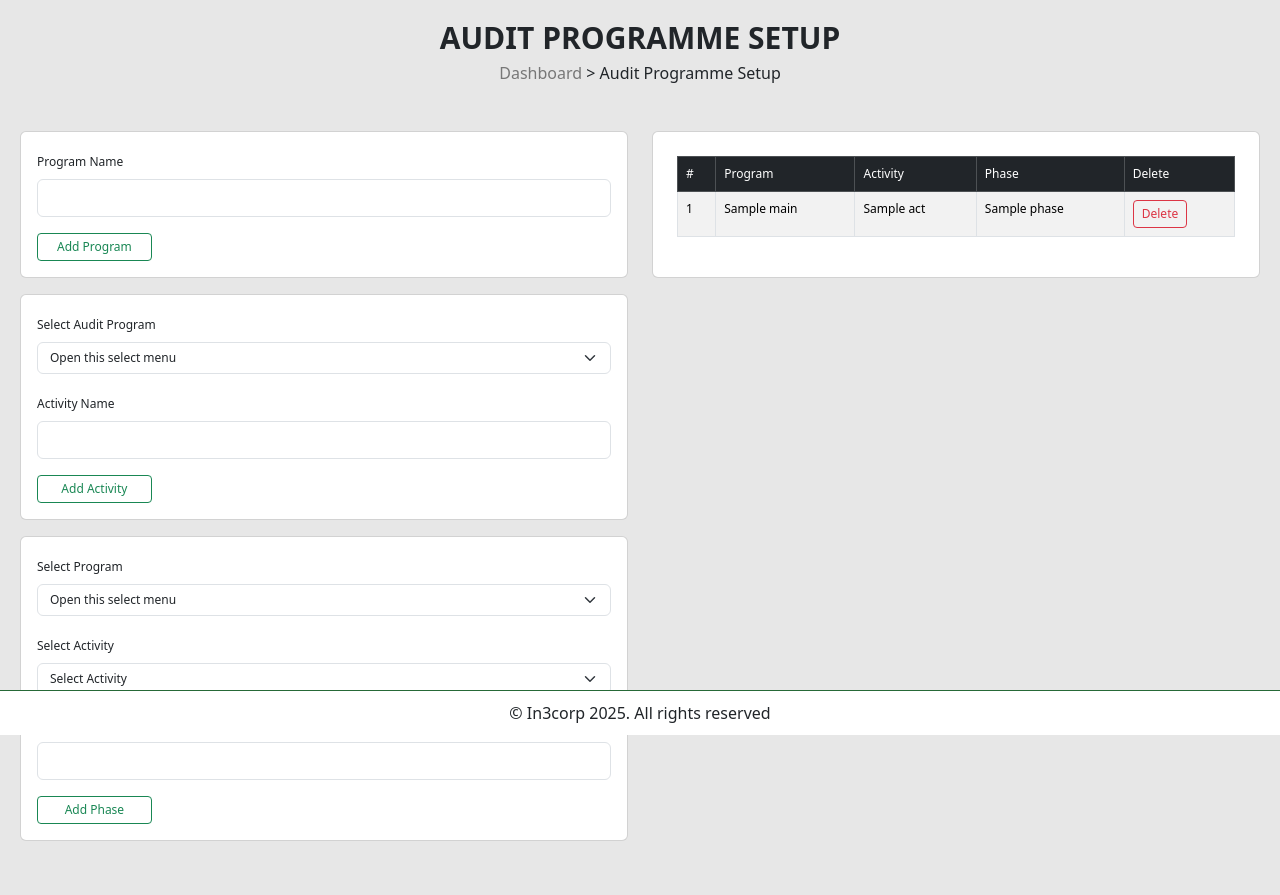
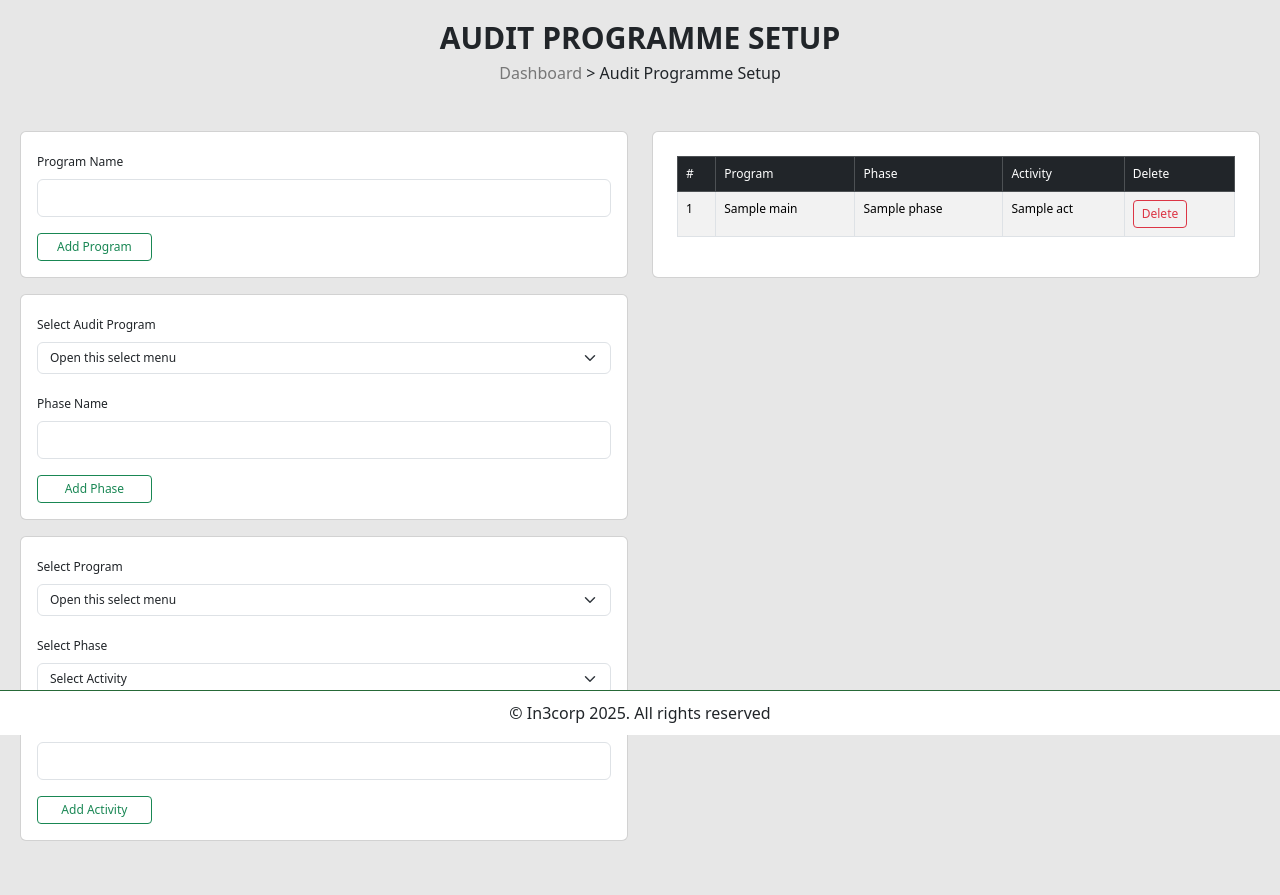
Before and after one commit to sidmrlazy/isocorp, a PHP site: page /audit-program-setup.php in a window 1280 px wide. Shown: the part 65-960 px from the top of the page. Run offline with PHP 8.4, Linux system fonts and the light colour scheme; tables that the repository leaves empty or names only in its code hold one stand-in row (values such as "Sample post"); some libraries are stand-ins or nearby versions.

Commit message:
modified:   audit-program-setup.php modified:   audit-program.php

```diff
--- a/audit-program-setup.php
+++ b/audit-program-setup.php
@@ -73,11 +73,11 @@ if (isset($_GET['program_id'])) {
                     </select>
                 </div>
                 <div class="mb-3">
-                    <label style="font-size: 12px !important;" for="exampleInputEmail1" class="form-label">Activity Name</label>
+                    <label style="font-size: 12px !important;" for="exampleInputEmail1" class="form-label">Phase Name</label>
                     <input type="text" name="ap_act_name" class="form-control" id="exampleInputEmail1" aria-describedby="emailHelp">
                 </div>
 
-                <button type="submit" name="add-activity" style="width: 20%; font-size: 12px !important" class="btn btn-sm btn-outline-success">Add Activity</button>
+                <button type="submit" name="add-activity" style="width: 20%; font-size: 12px !important" class="btn btn-sm btn-outline-success">Add Phase</button>
             </form>
 
             <!-- ========= PHASE NAME ========= -->
@@ -112,7 +112,7 @@ if (isset($_GET['program_id'])) {
                     </select>
                 </div>
                 <div class="mb-3">
-                    <label style="font-size: 12px !important;" for="exampleInputEmail1" class="form-label">Select Activity</label>
+                    <label style="font-size: 12px !important;" for="exampleInputEmail1" class="form-label">Select Phase</label>
                     <select style="font-size: 12px !important;" name="ap_ph_act_id" id="ap_ph_act_id" class="form-select" aria-label="Default select example">
                         <option selected>Select Activity</option>
                         <?php
@@ -127,11 +127,11 @@ if (isset($_GET['program_id'])) {
                     </select>
                 </div>
                 <div class="mb-3">
-                    <label style="font-size: 12px !important;" for="exampleInputEmail1" class="form-label">Phase Name</label>
+                    <label style="font-size: 12px !important;" for="exampleInputEmail1" class="form-label">Activity Name</label>
                     <input type="text" name="ap_ph_name" class="form-control" id="exampleInputEmail1" aria-describedby="emailHelp">
                 </div>
 
-                <button type="submit" name="add-phase" style="width: 20%; font-size: 12px !important" class="btn btn-sm btn-outline-success">Add Phase</button>
+                <button type="submit" name="add-phase" style="width: 20%; font-size: 12px !important" class="btn btn-sm btn-outline-success">Add Activity</button>
             </form>
             <script>
                 $(document).ready(function() {
@@ -165,8 +165,8 @@ if (isset($_GET['program_id'])) {
                         <tr>
                             <th style="font-size: 12px !important;" scope="col">#</th>
                             <th style="font-size: 12px !important;" scope="col">Program</th>
+                            <th style="font-size: 12px !important;" scope="col">Phase</th>
                             <th style="font-size: 12px !important;" scope="col">Activity</th>
-                            <th style="font-size: 12px !important;" scope="col">Phase</th>
                             <th style="font-size: 12px !important;" scope="col">Delete</th>
                         </tr>
                     </thead>
@@ -203,8 +203,8 @@ if (isset($_GET['program_id'])) {
                             <tr>
                                 <td style="font-size: 12px;"><?php echo $serial++; ?></td>
                                 <td style="font-size: 12px;"><?php echo htmlspecialchars($program); ?></td>
+                                <td style="font-size: 12px;"><?php echo htmlspecialchars($phase); ?></td>
                                 <td style="font-size: 12px;"><?php echo htmlspecialchars($activity); ?></td>
-                                <td style="font-size: 12px;"><?php echo htmlspecialchars($phase); ?></td>
                                 <td>
                                     <form action="" method="POST" onsubmit="return confirm('Are you sure you want to delete this phase?');">
                                         <input type="hidden" name="delete_id" value="<?php echo $ph_id; ?>">
--- a/audit-program.php
+++ b/audit-program.php
@@ -40,8 +40,8 @@ include 'includes/navbar.php';
                         <tr>
                             <th style="font-size: 12px !important;" scope="col">#</th>
                             <th style="font-size: 12px !important;" scope="col">Program</th>
+                            <th style="font-size: 12px !important;" scope="col">Phase</th>
                             <th style="font-size: 12px !important;" scope="col">Activity</th>
-                            <th style="font-size: 12px !important;" scope="col">Phase</th>
                             <th style="font-size: 12px !important;" scope="col">Assigned to</th>
                             <th style="font-size: 12px !important;" scope="col">Due Date</th>
                             <th style="font-size: 12px !important;" scope="col">Status</th>
@@ -62,8 +62,9 @@ include 'includes/navbar.php';
                             <tr>
                                 <td style="font-size: 12px;"><?php echo $serial++; ?></td>
                                 <td style="font-size: 12px;"><?php echo htmlspecialchars($program); ?></td>
+                                <td style="font-size: 12px;"><?php echo htmlspecialchars($phase); ?></td>
                                 <td style="font-size: 12px;"><?php echo htmlspecialchars($activity); ?></td>
-                                <td style="font-size: 12px;"><?php echo htmlspecialchars($phase); ?></td>
+
                                 <td style="font-size: 12px;"><?php echo htmlspecialchars($assigned_to); ?></td>
                                 <td style="font-size: 12px;"><?php echo date('m-d-Y', strtotime(htmlspecialchars($due_date))); ?></td>
                                 <td style="font-size: 12px;"><?php echo htmlspecialchars($status); ?></td>
```
